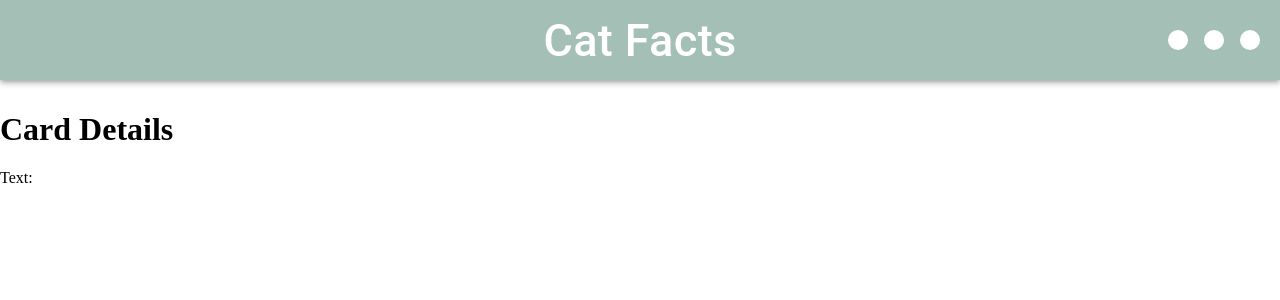
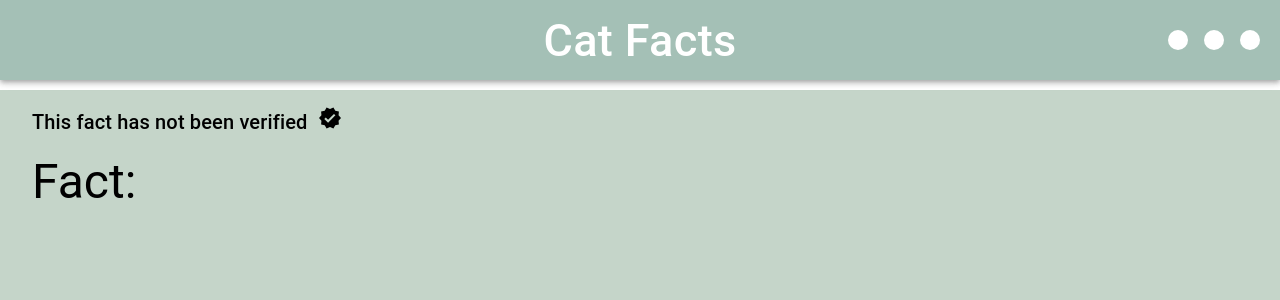
Before and after one commit to Brykl/animals-facts, a React (Vite) app: page /card/1 in a window 1280 px wide. Shown: the top 300 px of the page. Built offline with nearby package versions, Linux system fonts and the light colour scheme.

Commit message:
set up fact verification

```diff
--- a/src/modules/CardFacts.tsx
+++ b/src/modules/CardFacts.tsx
@@ -5,6 +5,9 @@ import TemplateCard from './cards';
 interface CatFact {
     _id: string;
     text: string;
+    status: {
+        verified: boolean;
+      };
 }
 
 function GetCatFacts () {
@@ -43,7 +46,7 @@ function GetCatFacts () {
         <div style={{ display: 'flex', flexWrap: 'wrap', gap: '20px', justifyContent: 'center' }}>
           {catFacts.map((fact) => {
             console.log(fact);
-            return <TemplateCard key={fact._id} text={fact.text} _id={fact._id}/>;
+            return <TemplateCard key={fact._id} text={fact.text} _id={fact._id} verified={fact.status.verified}/>;
           })}
         </div>
       )}
--- a/src/modules/cards.tsx
+++ b/src/modules/cards.tsx
@@ -4,13 +4,14 @@ import { useNavigate } from 'react-router-dom';
 interface CarTagProps {
   text?: string;
   _id?: number;
+  verified?: boolean;
 }
 
-function TemplateCard({ text = "test", _id = 0 }: CarTagProps) {
+function TemplateCard({ text = "test", _id = 0, verified }: CarTagProps) {
   const navigate = useNavigate();
 
   const handleCardClick = () => {
-    navigate(`/card/${_id}`, { state: { text } });
+    navigate(`/card/${_id}`, { state: { text, verified } });
   };
 
   return (
--- a/src/pages/CardDetail.tsx
+++ b/src/pages/CardDetail.tsx
@@ -1,17 +1,28 @@
 import { useLocation } from 'react-router-dom';
 import DenseAppBar from "../modules/appBar";
+import { Box, Typography } from '@mui/material';
+import VerifiedIcon from '@mui/icons-material/Verified';
 
 function CardDetailPage() {
   const location = useLocation();
   const text = location.state?.text;
+  const verified = location.state?.verified;
 
   return (
     <>
+    <Box sx={{bgcolor: '#C5D5C9', height: '100vh', width: '100vw'}}>
     <DenseAppBar />
-    <div>
-      <h1>Card Details</h1>
-      <p>Text: {text}</p>
-    </div>
+        <Box sx={{display: 'flex' }}>
+            <Typography variant="h6" sx={{paddingTop: 2, paddingLeft: 4}}>
+            This fact  {verified ? "has been verified" : "has not been verified"}
+                </Typography>
+                <VerifiedIcon sx={{ paddingTop: 2, paddingLeft: "10px"}}/>
+            </Box>
+            <Box sx={{marginLeft: 4, marginTop: 2}}>
+                <Typography variant="h3">Fact:</Typography>
+                <Typography variant="h4">{text}</Typography>
+            </Box>
+        </Box>
     </>
   );
 }
--- a/src/pages/mainPage.tsx
+++ b/src/pages/mainPage.tsx
@@ -9,6 +9,7 @@ return (
         <>
         <Box sx={{bgcolor: '#C5D5C9', height: '100vh', width: '100vw'}}>
         <DenseAppBar />
+
       <Box sx={{paddingTop: '15px', paddingLeft: '15px'}}>
         <GetCatFacts />
       </Box>
```
